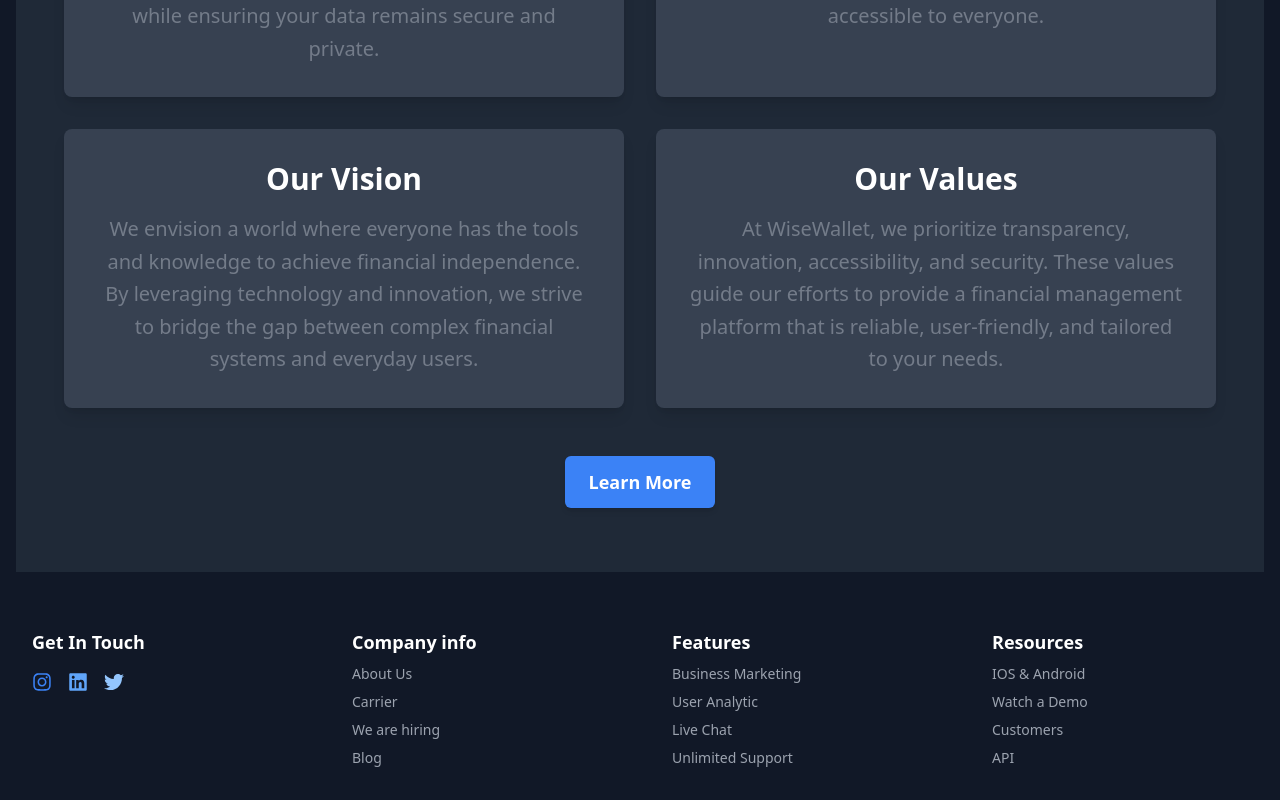
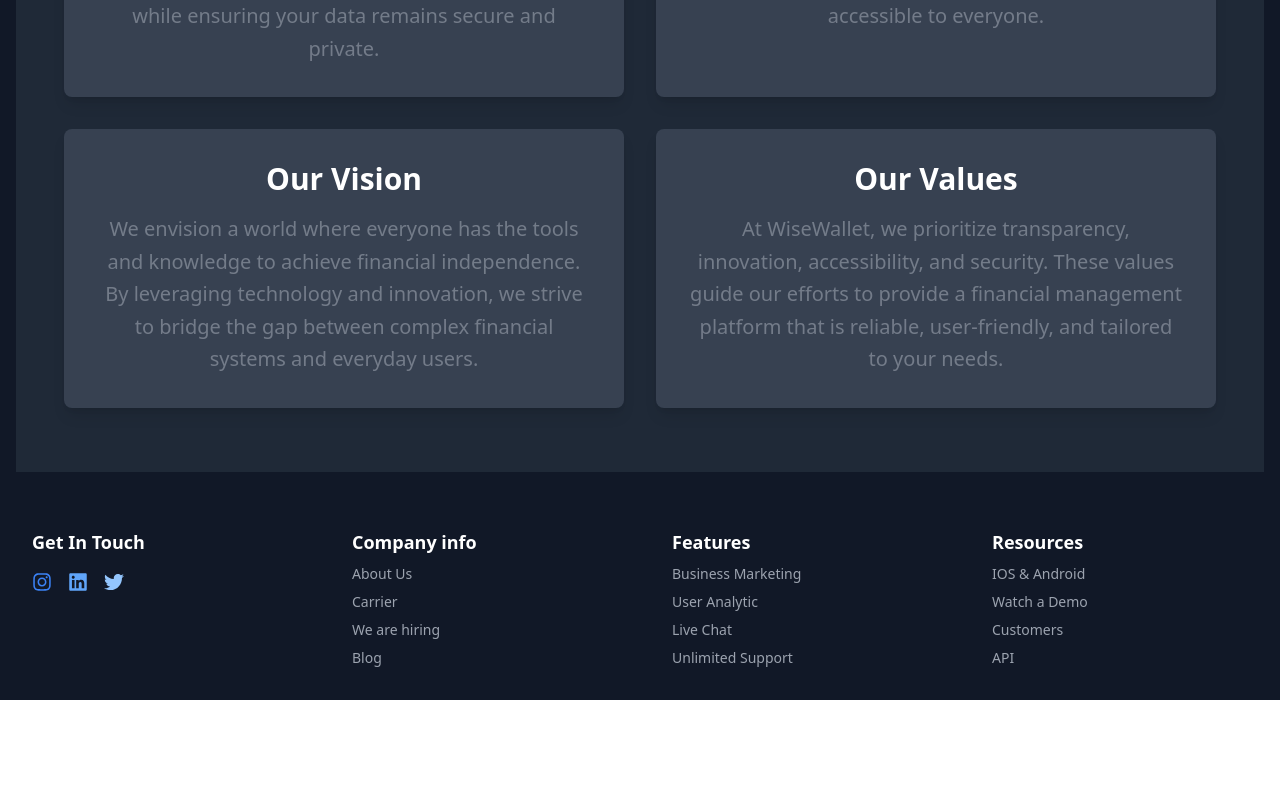
Before and after one commit to Arjun-1807/WiseWallet, a React (Vite) app: page /About in a window 1280 px wide. Shown: the part 470-1270 px from the top of the page. After the commit the page ends 1170 px from the top, so only its background shows below. Built offline with nearby package versions, Linux system fonts and the light colour scheme.

Commit message:
updated the about page

```diff
--- a/src/pages/About.jsx
+++ b/src/pages/About.jsx
@@ -59,12 +59,6 @@ const About = () => {
             </p>
           </div>
         </div>
-
-        <div className="mt-12">
-          <button className="bg-blue-500 hover:bg-blue-600 text-white px-6 py-3 rounded-md font-semibold text-lg shadow-md transition">
-            Learn More
-          </button>
-        </div>
       </div>
     </main>
   );
```
